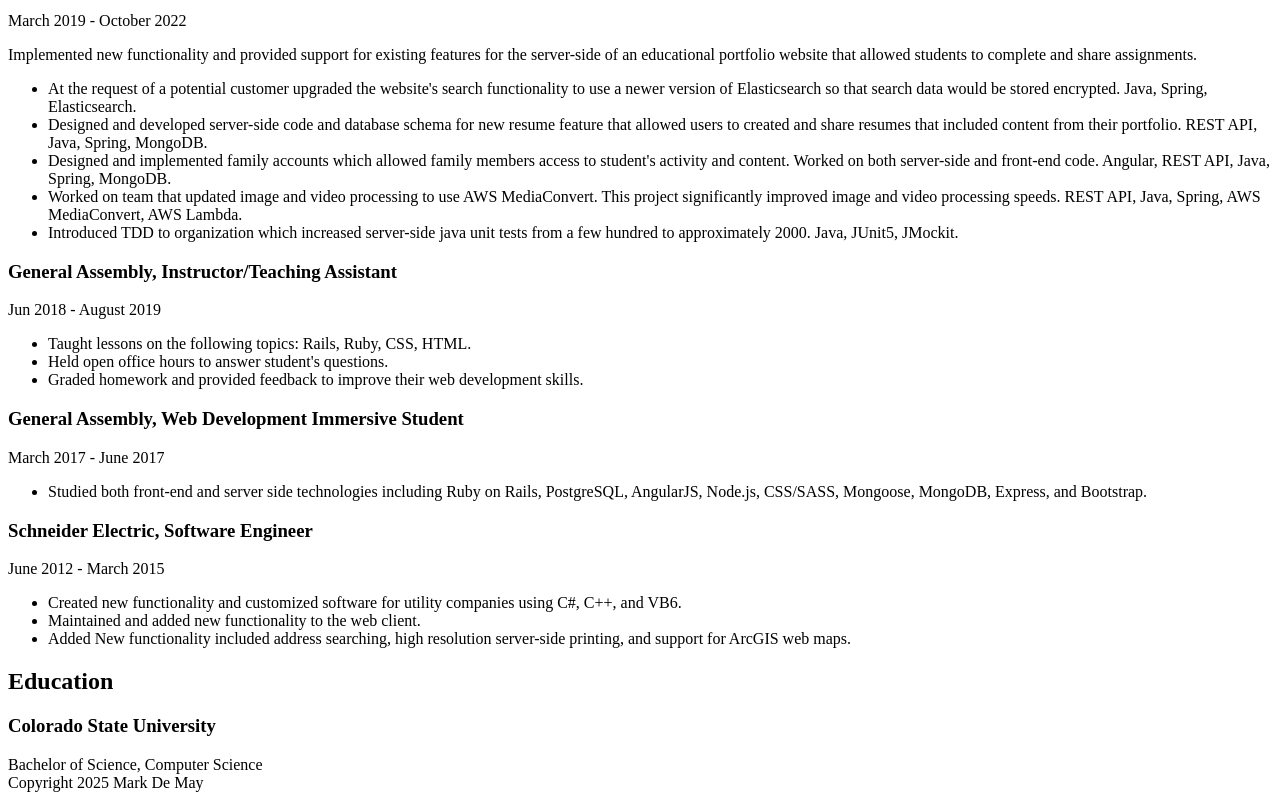
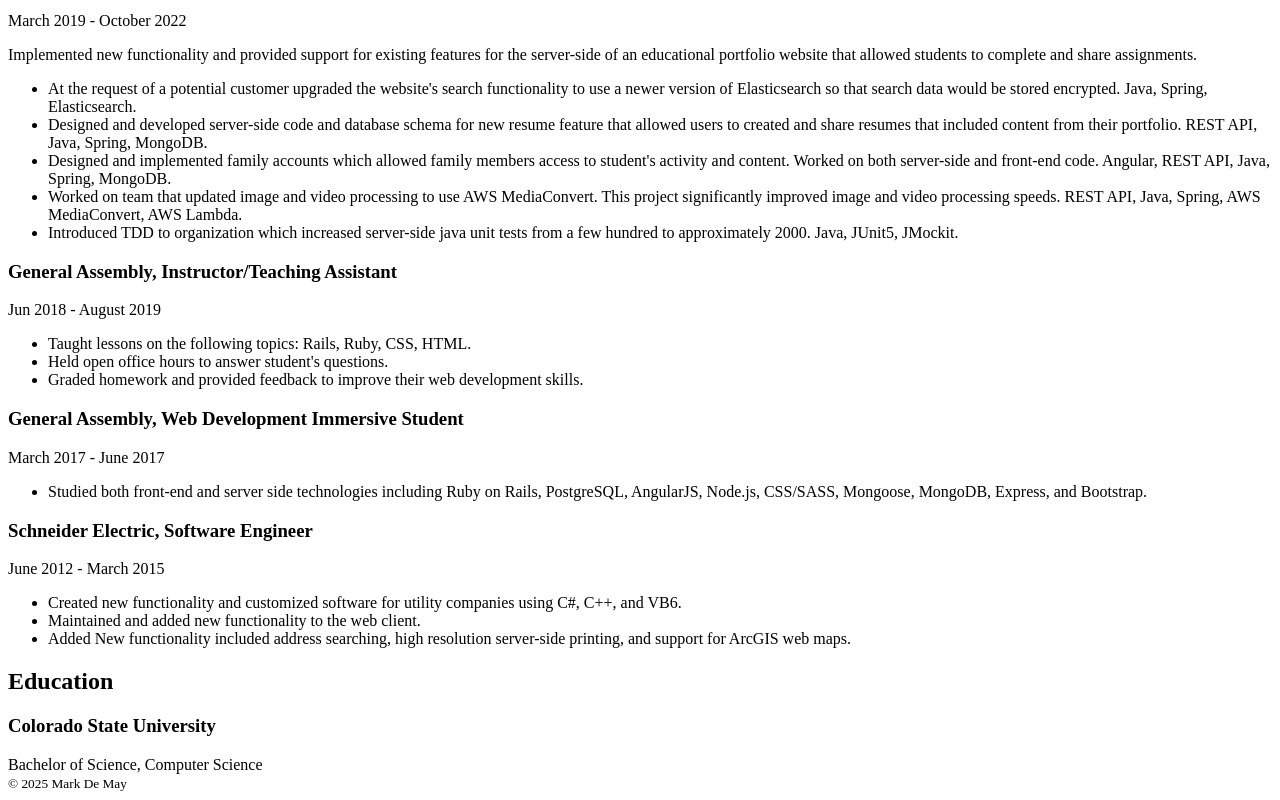
Before and after one commit to mark1ad/html-resume, a plain HTML site: page index.html in a window 1280 px wide. Shown: the part 417-1217 px from the top of the page. Drawn offline with Linux system fonts and the light colour scheme.

Commit message:
Update index.html
Updated footer

```diff
--- a/index.html
+++ b/index.html
@@ -64,6 +64,8 @@
     <h3>Colorado State University</h3>
     Bachelor of Science, Computer Science
 
-    <footer>Copyright 2025 Mark De May</footer>
+    <footer>
+        <small>© 2025 Mark De May</small>
+    </footer>
 </body>
 </html>
```
